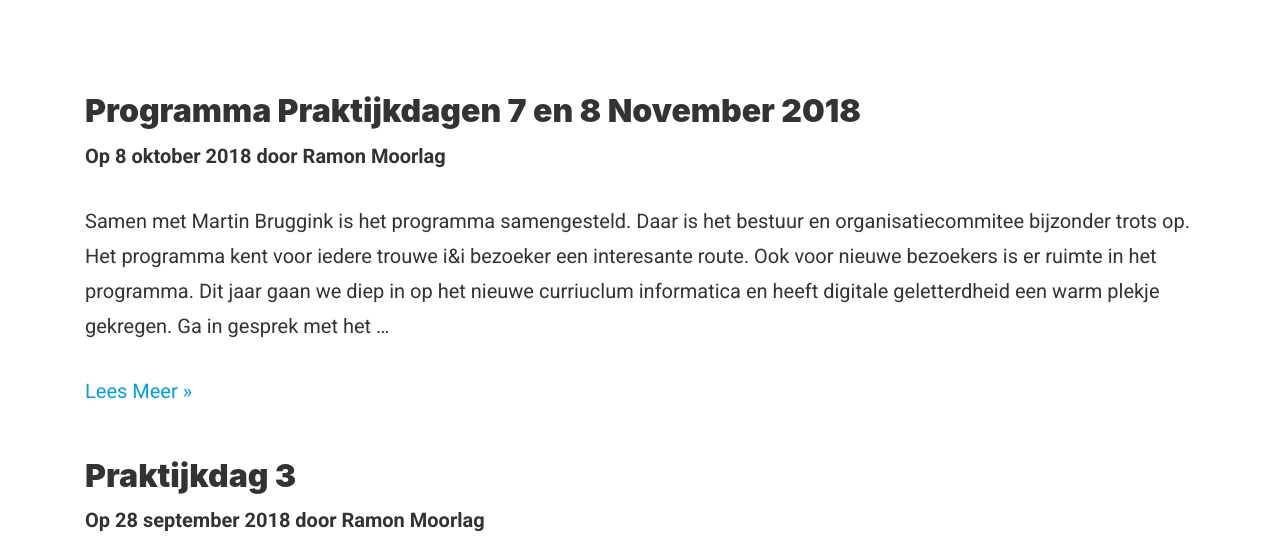
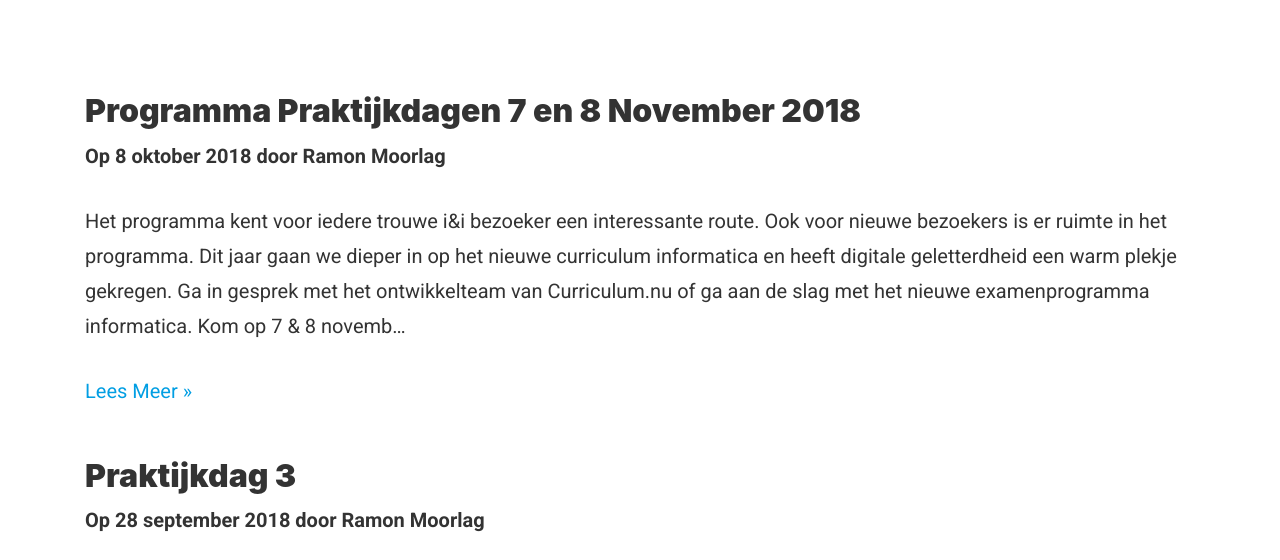
Before and after one commit to ieni/website, a Jekyll site: the page built from _pages/nieuws.md, in a window 1280 px wide and 900 px high, cut to the strip 340-900 px from the top of the window. Built offline with Jekyll 4.4.1, drawn with Linux system fonts in a browser that asks for light colours.

Commit message:
Update 2018-10-08-nieuwe-website.md

```diff
--- a/_posts/2018-10-08-nieuwe-website.md
+++ b/_posts/2018-10-08-nieuwe-website.md
@@ -5,7 +5,7 @@
 layout: post
 header: /assets/img/content/website-sketch.jpg
 ---
-Samen met Martin Bruggink is het programma samengesteld. Daar is het bestuur en organisatiecommitee bijzonder trots op. Het programma kent voor iedere trouwe i&i bezoeker een interesante route. Ook voor nieuwe bezoekers is er ruimte in het programma. Dit jaar gaan we diep in op het nieuwe curriuclum informatica en heeft digitale geletterdheid een warm plekje gekregen. Ga in gesprek met het ontwikkelteam van Curriculum.nu of laat je helemaal bijpraten over het nieuwe curriculum. Kom op 7 & 8 november naar Utrecht.
+Het programma kent voor iedere trouwe i&i bezoeker een interessante route. Ook voor nieuwe bezoekers is er ruimte in het programma. Dit jaar gaan we dieper in op het nieuwe curriculum informatica en heeft digitale geletterdheid een warm plekje gekregen. Ga in gesprek met het ontwikkelteam van Curriculum.nu of ga aan de slag met het nieuwe examenprogramma informatica. Kom op 7 & 8 november naar Utrecht.
 
 ![Programma 7 november 2018](https://github.com/ieni/website/blob/master/assets/img/content/Programma_ii_7nov.jpg)
 ![Programma 8 november 2018](https://github.com/ieni/website/blob/master/assets/img/content/Programma_ii_8nov.jpg)
```
